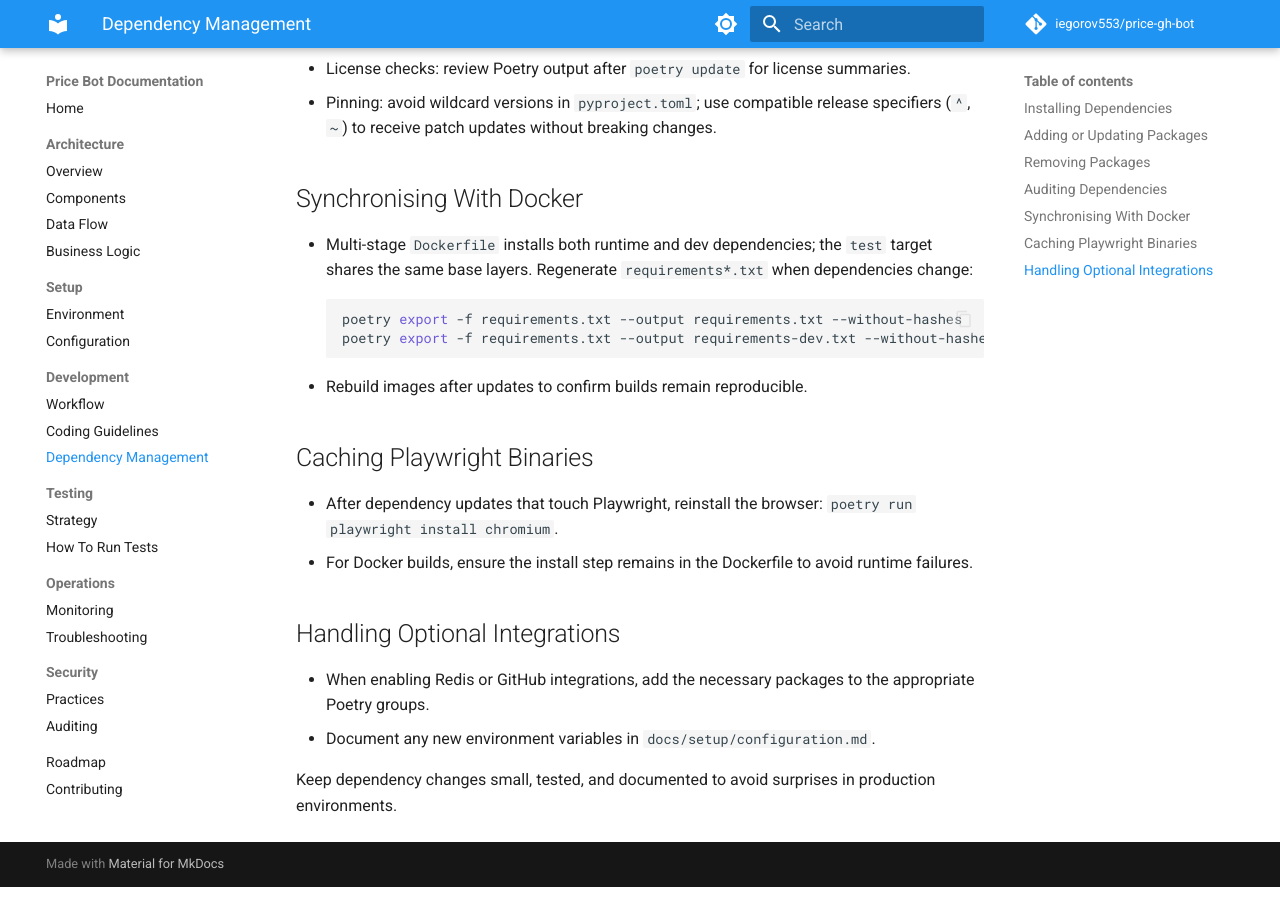
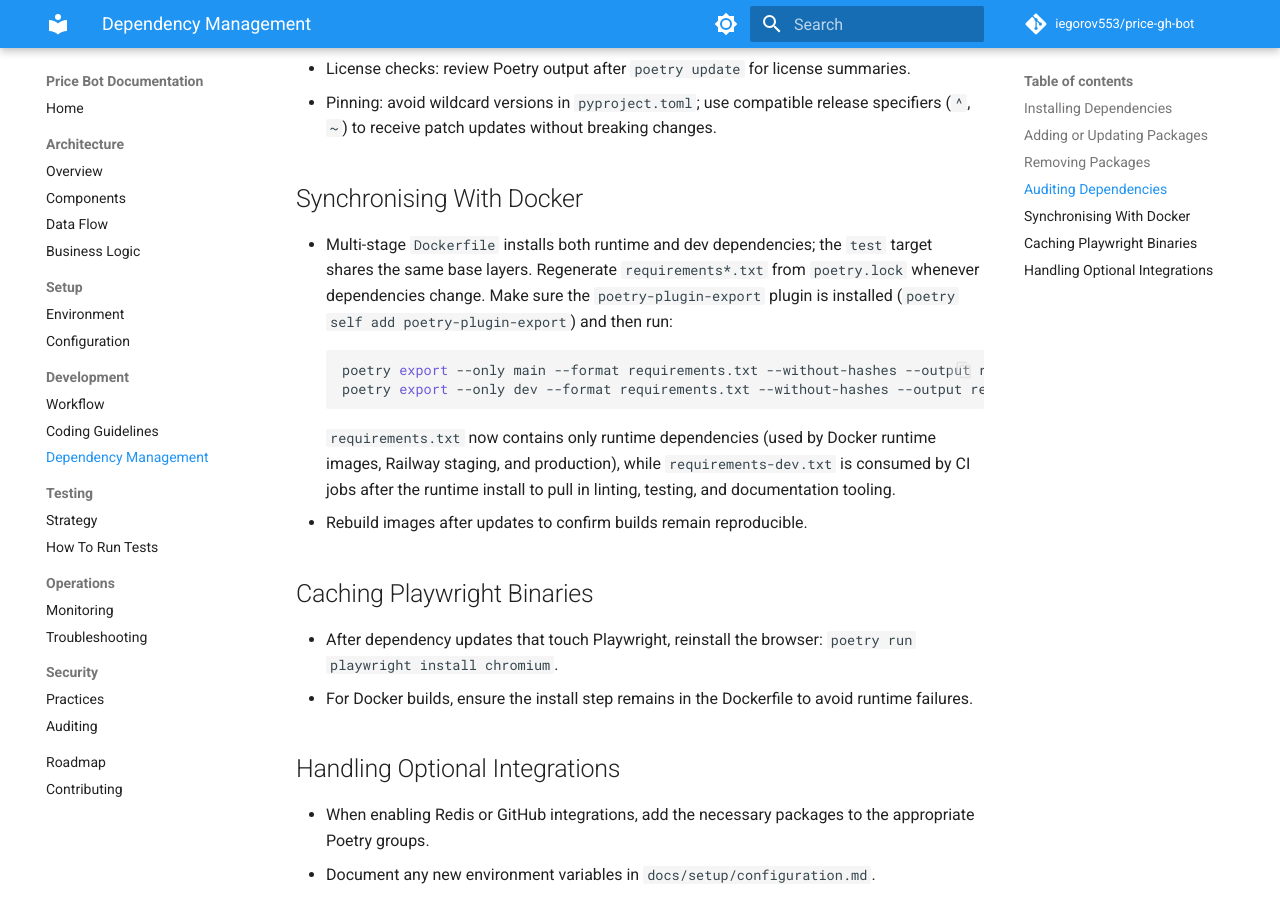
Before and after one commit to iegorov553/price-gh-bot, an MkDocs documentation site: the page built from docs/development/dependency_management.md, in a window 1280 px wide and 900 px high, scrolled down 932 px. Built offline with MkDocs 1.6.1 and Material for MkDocs 9.7.7, drawn with Linux system fonts in a browser that asks for light colours; comment, search, counter and statistics services are not loaded.

Commit message:
chore: align dependency sources across environments

````diff
--- a/docs/development/dependency_management.md
+++ b/docs/development/dependency_management.md
@@ -30,11 +30,12 @@ Ensure you clean up imports, configuration entries, and tests that relied on the
 - Pinning: avoid wildcard versions in `pyproject.toml`; use compatible release specifiers (`^`, `~`) to receive patch updates without breaking changes.
 
 ## Synchronising With Docker
-- Multi-stage `Dockerfile` installs both runtime and dev dependencies; the `test` target shares the same base layers. Regenerate `requirements*.txt` when dependencies change:
+- Multi-stage `Dockerfile` installs both runtime and dev dependencies; the `test` target shares the same base layers. Regenerate `requirements*.txt` from `poetry.lock` whenever dependencies change. Make sure the `poetry-plugin-export` plugin is installed (`poetry self add poetry-plugin-export`) and then run:
   ```bash
-  poetry export -f requirements.txt --output requirements.txt --without-hashes
-  poetry export -f requirements.txt --output requirements-dev.txt --without-hashes --with dev
+  poetry export --only main --format requirements.txt --without-hashes --output requirements.txt
+  poetry export --only dev --format requirements.txt --without-hashes --output requirements-dev.txt
   ```
+  `requirements.txt` now contains only runtime dependencies (used by Docker runtime images, Railway staging, and production), while `requirements-dev.txt` is consumed by CI jobs after the runtime install to pull in linting, testing, and documentation tooling.
 - Rebuild images after updates to confirm builds remain reproducible.
 
 ## Caching Playwright Binaries
--- a/pyproject.toml
+++ b/pyproject.toml
@@ -30,7 +30,7 @@ pytest-mock = "3.12.0"
 pytest-cov = "4.1.0"
 pytest-xdist = "3.3.1"
 ruff = "0.1.9"
-mypy = "1.7.1"
+mypy = "1.18.2"
 bandit = "1.7.5"
 pip-audit = "2.7.3"
 pre-commit = "3.5.0"
@@ -72,6 +72,7 @@ ignore = [
 
 [tool.mypy]
 python_version = "3.11"
+mypy_path = "typings"
 warn_return_any = true
 warn_unused_configs = true
 disallow_untyped_defs = true
````
Also changed, not shown: docs/setup/environment.md (+7 -0 lines), requirements-dev.txt (+95 -28 lines), requirements.txt (+44 -16 lines), 5 other files.
